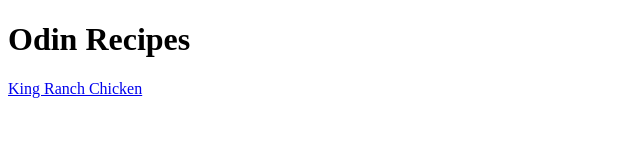
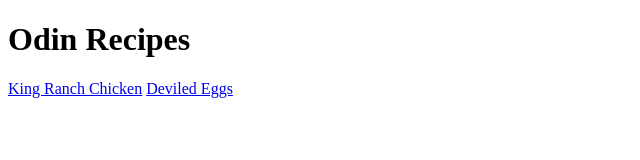
Before and after one commit to Ezzenious/odin-recipes, a plain HTML site: page index.html in a window 1280 px wide. Shown: the whole page, without its empty margins (0-640 px from the left). Drawn offline with Linux system fonts and the light colour scheme.

Commit message:
Add link to new page and fix typo

```diff
--- a/index.html
+++ b/index.html
@@ -10,5 +10,6 @@
     <h1>Odin Recipes</h1>
 
     <a href="recipes/king-ranch-chicken.html">King Ranch Chicken</a>
+    <a href="recipes/deviled-eggs.html">Deviled Eggs</a>
 </body>
 </html>
```
